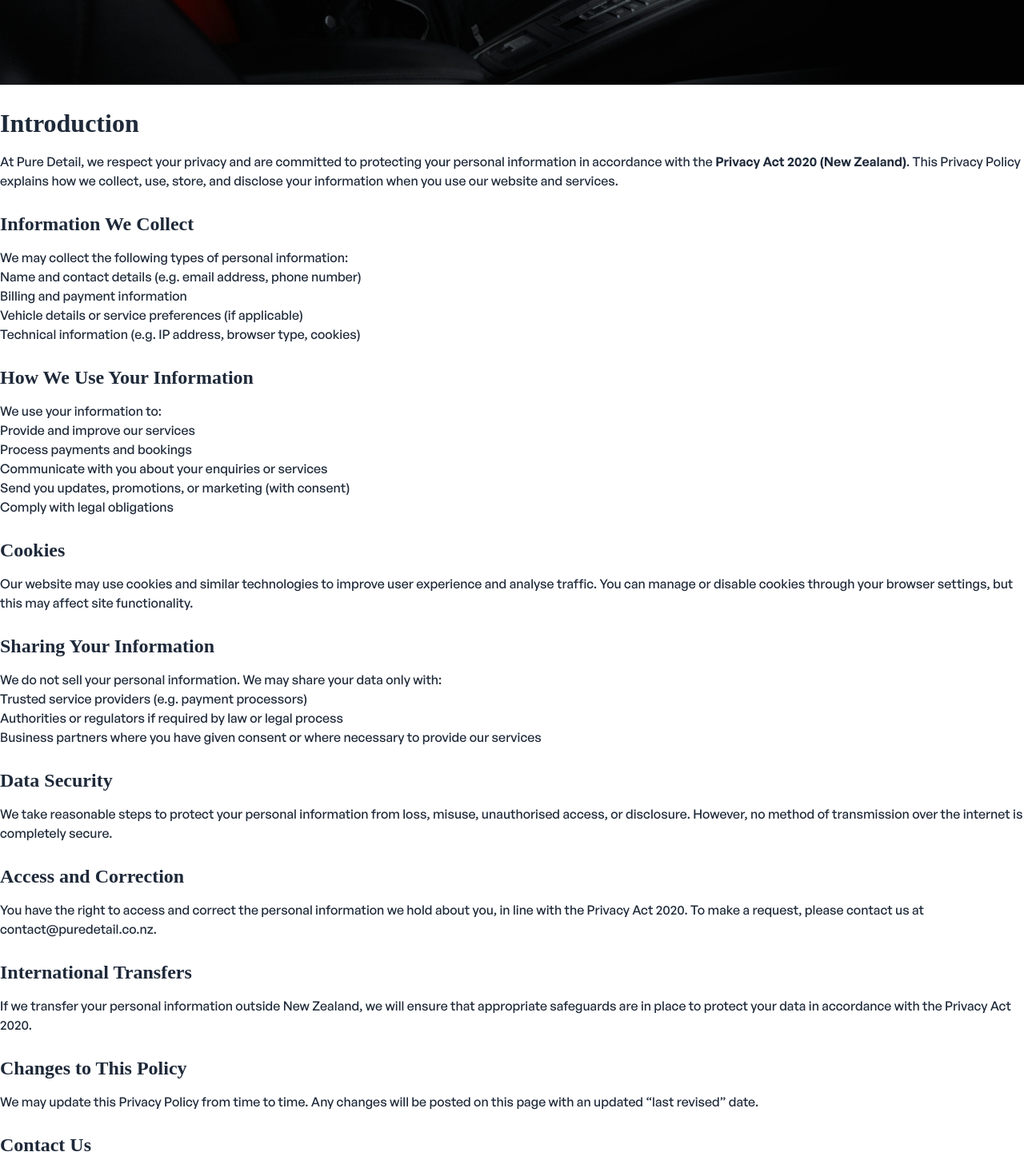
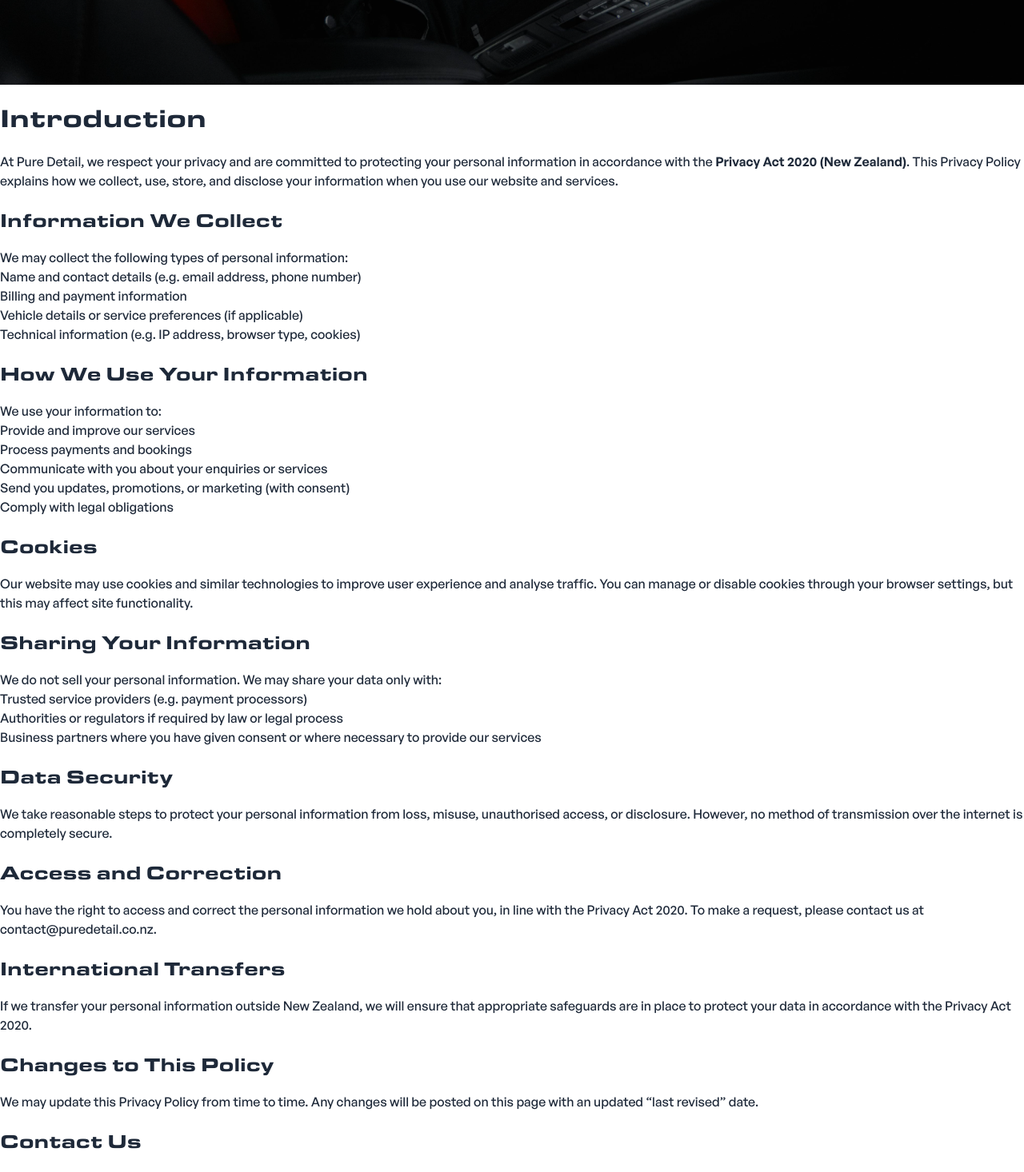
Before and after one commit to lucassdantas/pure_detail_website, a Next.js app: page /privacy-policy in a window 1280 px wide. Shown: the part 440-1906 px from the top of the page at 80% size. Built offline with nearby package versions, Linux system fonts and the light colour scheme.

Commit message:
fixed titles on privacy pages

```diff
--- a/src/app/privacy-policy/page.tsx
+++ b/src/app/privacy-policy/page.tsx
@@ -1,5 +1,6 @@
 import { Banner } from "@/app/components/Banner";
 import { Section } from "@/app/components/Section";
+import { Title } from "@/app/components/Title";
 import { companyName, email } from "@/app/utils/constantVales/companyData";
 
 export default function PrivacyPolicyPage() {
@@ -8,7 +9,7 @@ export default function PrivacyPolicyPage() {
       <Banner title="Privacy Policy" bgImgClass="servicesBanner" hasButton={false} />
       <Section className='bg-white border-b-black border-b-2'>
         <div className="prose max-w-none text-gray-800 pb-12 policy">
-          <h2 className='firstTitle'>Introduction</h2>
+          <Title tag={'h2'} className='firstTitle'>Introduction</Title>
           <p>
             At {companyName}, we respect your privacy and are committed to
             protecting your personal information in accordance with the
@@ -17,7 +18,7 @@ export default function PrivacyPolicyPage() {
             when you use our website and services.
           </p>
 
-          <h2>Information We Collect</h2>
+          <Title tag="h2">Information We Collect</Title>
           <p>We may collect the following types of personal information:</p>
           <ul>
             <li>Name and contact details (e.g. email address, phone number)</li>
@@ -28,7 +29,7 @@ export default function PrivacyPolicyPage() {
             </li>
           </ul>
 
-          <h2>How We Use Your Information</h2>
+          <Title tag="h2">How We Use Your Information</Title>
           <p>We use your information to:</p>
           <ul>
             <li>Provide and improve our services</li>
@@ -38,7 +39,7 @@ export default function PrivacyPolicyPage() {
             <li>Comply with legal obligations</li>
           </ul>
 
-          <h2>Cookies</h2>
+          <Title tag="h2">Cookies</Title>
           <p>
             Our website may use cookies and similar technologies to improve user
             experience and analyse traffic. You can manage or disable cookies
@@ -46,7 +47,7 @@ export default function PrivacyPolicyPage() {
             functionality.
           </p>
 
-          <h2>Sharing Your Information</h2>
+          <Title tag="h2">Sharing Your Information</Title>
           <p>
             We do not sell your personal information. We may share your data
             only with:
@@ -62,14 +63,14 @@ export default function PrivacyPolicyPage() {
             </li>
           </ul>
 
-          <h2>Data Security</h2>
+          <Title tag="h2">Data Security</Title>
           <p>
             We take reasonable steps to protect your personal information from
             loss, misuse, unauthorised access, or disclosure. However, no method
             of transmission over the internet is completely secure.
           </p>
 
-          <h2>Access and Correction</h2>
+          <Title tag="h2">Access and Correction</Title>
           <p>
             You have the right to access and correct the personal information we
             hold about you, in line with the Privacy Act 2020. To make a request,
@@ -77,20 +78,20 @@ export default function PrivacyPolicyPage() {
             <a href={`mailto:${email}`}>{email}</a>.
           </p>
 
-          <h2>International Transfers</h2>
+          <Title tag="h2">International Transfers</Title>
           <p>
             If we transfer your personal information outside New Zealand, we
             will ensure that appropriate safeguards are in place to protect your
             data in accordance with the Privacy Act 2020.
           </p>
 
-          <h2>Changes to This Policy</h2>
+          <Title tag="h2">Changes to This Policy</Title>
           <p>
             We may update this Privacy Policy from time to time. Any changes
             will be posted on this page with an updated “last revised” date.
           </p>
 
-          <h2>Contact Us</h2>
+          <Title tag="h2">Contact Us</Title>
           <p>
             If you have any questions or concerns about this Privacy Policy or
             how your information is handled, please contact us at:
--- a/src/app/terms-and-conditions/page.tsx
+++ b/src/app/terms-and-conditions/page.tsx
@@ -1,5 +1,6 @@
 import { Banner } from "@/app/components/Banner";
 import { Section } from "@/app/components/Section";
+import { Title } from "@/app/components/Title";
 import { companyName, email } from "@/app/utils/constantVales/companyData";
 
 export default function TermsConditionsPage() {
@@ -8,7 +9,7 @@ export default function TermsConditionsPage() {
       <Banner title="Terms & Conditions" bgImgClass="servicesBanner" hasButton={false} />
       <Section className="bg-white border-b-black border-b-2">
         <div className="prose max-w-none text-gray-800 pb-12 policy">
-          <h2 className='firstTitle'>Introduction</h2>
+          <Title tag="h2" className='firstTitle'>Introduction</Title>
           <p>
             Welcome to {companyName}. By accessing or using our website and
             services, you agree to be bound by these Terms & Conditions. If you
@@ -16,7 +17,7 @@ export default function TermsConditionsPage() {
             services.
           </p>
 
-          <h2>Use of Our Services</h2>
+          <Title tag="h2">Use of Our Services</Title>
           <p>By using our services, you agree that you will:</p>
           <ul>
             <li>Provide accurate and up-to-date information when requested</li>
@@ -27,7 +28,7 @@ export default function TermsConditionsPage() {
             </li>
           </ul>
 
-          <h2>Accounts and Security</h2>
+          <Title tag="h2">Accounts and Security</Title>
           <p>
             If you create an account with us, you are responsible for
             maintaining the confidentiality of your login details and for all
@@ -36,7 +37,7 @@ export default function TermsConditionsPage() {
             any unauthorised use of your account.
           </p>
 
-          <h2>Payments and Refunds</h2>
+          <Title tag="h2">Payments and Refunds</Title>
           <p>
             All prices are listed in New Zealand Dollars (NZD) unless otherwise
             specified. Payments must be made in full at the time of purchase or
@@ -44,7 +45,7 @@ export default function TermsConditionsPage() {
             <strong>Refund & Returns Policy</strong>.
           </p>
 
-          <h2>Intellectual Property</h2>
+          <Title tag="h2">Intellectual Property</Title>
           <p>
             All content on this website, including text, graphics, logos, and
             images, is the property of {companyName} or our licensors, and is
@@ -52,28 +53,28 @@ export default function TermsConditionsPage() {
             reproduce, or distribute our content without prior written consent.
           </p>
 
-          <h2>Limitation of Liability</h2>
+          <Title tag="h2">Limitation of Liability</Title>
           <p>
             To the maximum extent permitted by law, {companyName} is not liable
             for any indirect, incidental, or consequential damages arising from
             the use or inability to use our services.
           </p>
 
-          <h2>Changes to These Terms</h2>
+          <Title tag="h2">Changes to These Terms</Title>
           <p>
             We may update these Terms & Conditions from time to time. Any
             changes will be effective immediately upon posting on this page. We
             encourage you to review these terms regularly.
           </p>
 
-          <h2>Governing Law</h2>
+          <Title tag="h2">Governing Law</Title>
           <p>
             These Terms & Conditions are governed by and construed in accordance
             with the laws of New Zealand. Any disputes will be subject to the
             exclusive jurisdiction of the New Zealand courts.
           </p>
 
-          <h2>Contact Us</h2>
+          <Title tag="h2">Contact Us</Title>
           <p>
             If you have any questions about these Terms & Conditions, please
             contact us at:
```
